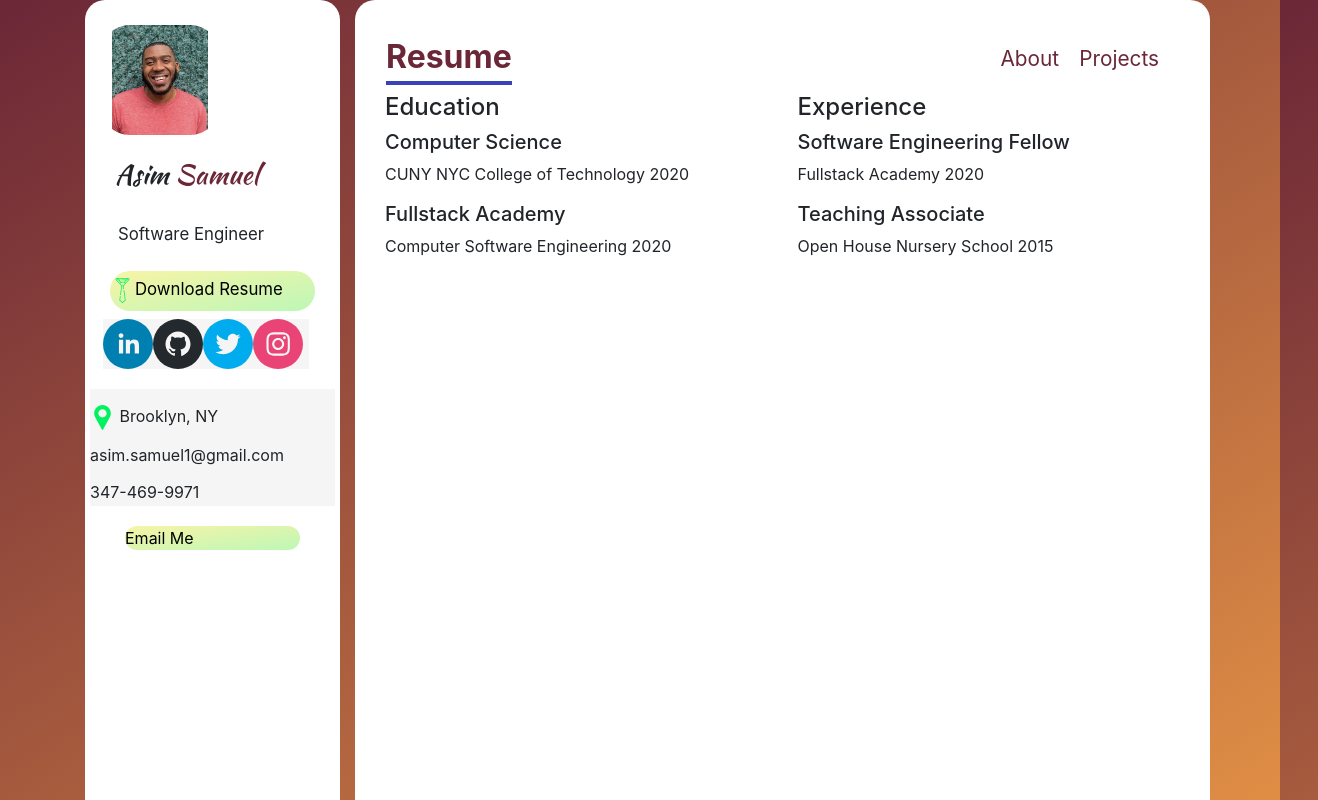
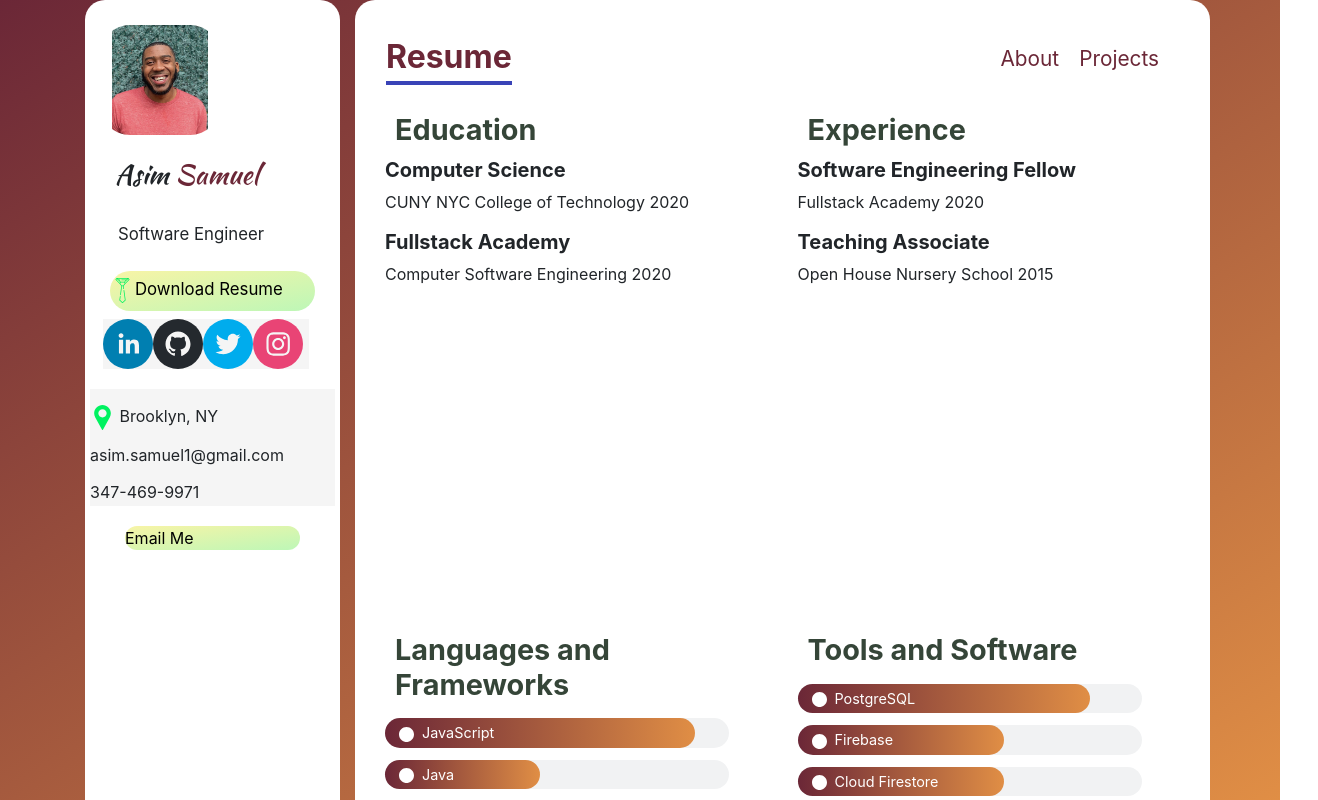
Before and after one commit to lordofdorne/Portfolio, a React (Create React App) app: page /resume in a window 1280 px wide. Shown: the top 800 px of the page, 1318 px wide, since content can reach past the window. Built offline with nearby package versions, Linux system fonts and the light colour scheme.

Commit message:
Chore: styled all components

```diff
--- a/src/index.css
+++ b/src/index.css
@@ -31,7 +31,7 @@ a:hover {
 }
 
 .row {
-	height: 90vh;
+	height: 65vh;
 }
 
 .app-main-content {
@@ -206,3 +206,105 @@ a:hover {
 	font-size: 0.9rem;
 	color: #6e7e91;
 }
+
+/* resume */
+.resume {
+	padding-top: 20px;
+}
+
+.resume-card__heading,
+.reume-language__heading {
+	margin-left: 10px;
+	font-size: 1.8rem;
+	font-weight: 700;
+	color: #354538;
+}
+
+.resume-card__body {
+	margin-top: 10px;
+}
+
+.resume-card__title {
+	font-weight: 700;
+}
+
+.resume-card__name {
+	font-size: 16px;
+}
+
+.resume-card__details {
+	font-size: 0.9rem;
+	padding-top: 5px;
+}
+
+/* bar */
+.bar {
+	width: 90%;
+	background-color: #f1f2f3;
+	border-radius: 20px;
+	margin-bottom: 12px;
+}
+
+.bar__icon {
+	width: 15px;
+	height: 15px;
+}
+
+.bar__wrapper {
+	background-image: linear-gradient(90deg, #6b2737, #e08e45);
+	border-radius: 20px;
+	padding: 4px 14px;
+	color: #fff;
+	font-size: 0.9rem;
+}
+
+/* projects */
+.projects {
+	height: 72vh;
+	padding-top: 30px;
+	overflow-y: auto;
+}
+
+.projectCard__wrapper {
+	margin: 10px 0;
+	width: 100%;
+	height: 100%;
+	min-height: 160px;
+}
+
+.projectCard__image {
+	width: 100%;
+	height: 80%;
+	border-radius: 30px;
+	border: 1px solid #00f260;
+	transition: transform 0.3s linear;
+}
+
+.projectCard__image:hover {
+	transform: scale(1.05);
+}
+
+.projectCard__icon {
+	width: 25px;
+	height: 25px;
+	margin-right: 5px;
+}
+
+.projectCard__title {
+	margin-top: 12px;
+	font: size 1rem;
+	display: flex;
+	align-items: center;
+	justify-content: center;
+}
+
+.projects__navbar {
+	display: flex;
+	margin-bottom: 5px;
+}
+
+.projects__navbar > div {
+	margin: 0 5px;
+	font-size: 1rem;
+	cursor: pointer;
+}
```
